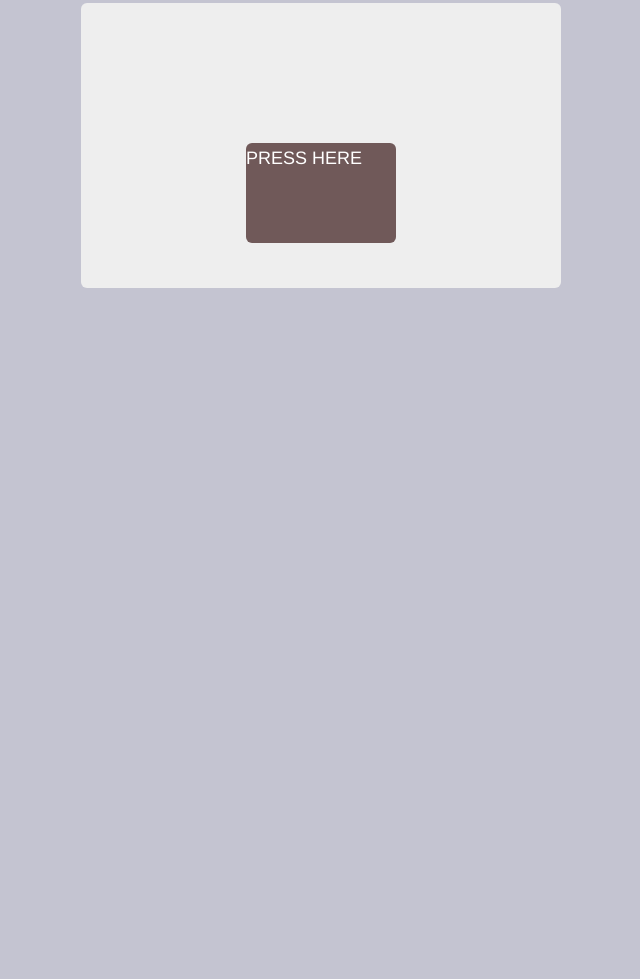
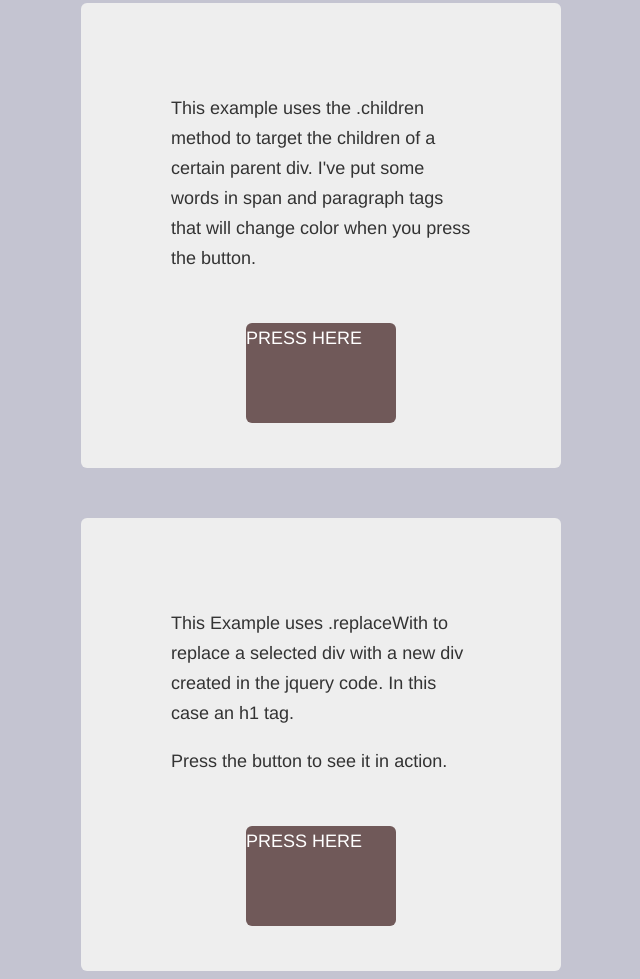
Before and after one commit to luukeout/jquery-with-yeoman, a website: page app/index.html in a window 1280 px wide. Shown: the part 1604-2583 px from the top of the page, without its empty margins (319-959 px from the left). Before the commit the page ends 1900 px from the top, so only its background shows below. Drawn offline with nearby package versions, Linux system fonts and the light colour scheme; files that its build step writes are made by us from their sources.

Commit message:
Two more examples of jquery methods

```diff
--- a/app/index.html
+++ b/app/index.html
@@ -47,12 +47,27 @@
         </div>
 
         <div class="hero-unit unit-4">
-                <p></p>
+
+                <div class="findMe findMe-2">This example uses the .children method to target the children of a certain parent div. <span>I've put some words</span> in span and paragraph tags that will <span>change color</span> when you press the button.
+                </div>
+
             <div class="button button-4">
                 PRESS HERE
             </div>
         </div>
 
+        <div class="hero-unit unit-5">
+
+                <div class="findMe replaceMe">
+                    This Example uses .replaceWith to replace a selected div with a new div created in the jquery code. In this case an h1 tag.
+
+                    <p>Press the button to see it in action.</p>
+                </div>
+
+            <div class="button button-5">
+                PRESS HERE
+            </div>
+        </div>
 
 
         <!-- build:js scripts/vendor.js -->
--- a/app/scripts/main.js
+++ b/app/scripts/main.js
@@ -12,6 +12,12 @@ $('.button-3').click(function() {
 	$('.toggle').toggle();
 });
 
-('.button-4').click(function() {
-	$('.')();
+$('.button-4').click(function() {
+	$( ".findMe-2" ).children().css( "color", "blue" );
+
 });
+
+$('.button-5').click(function() {
+	$( '.replaceMe' ).replaceWith("<h1>New Div</h1>");
+
+});
--- a/app/styles/main.scss
+++ b/app/styles/main.scss
@@ -68,6 +68,13 @@ body {
     }
 }
 
+.findMe {
+    display: block;
+    font-style: bold;
+
+
+
+}
 // .button-2 {
 //     margin: 50px auto 0 auto;
 //     width: 150px;
```
